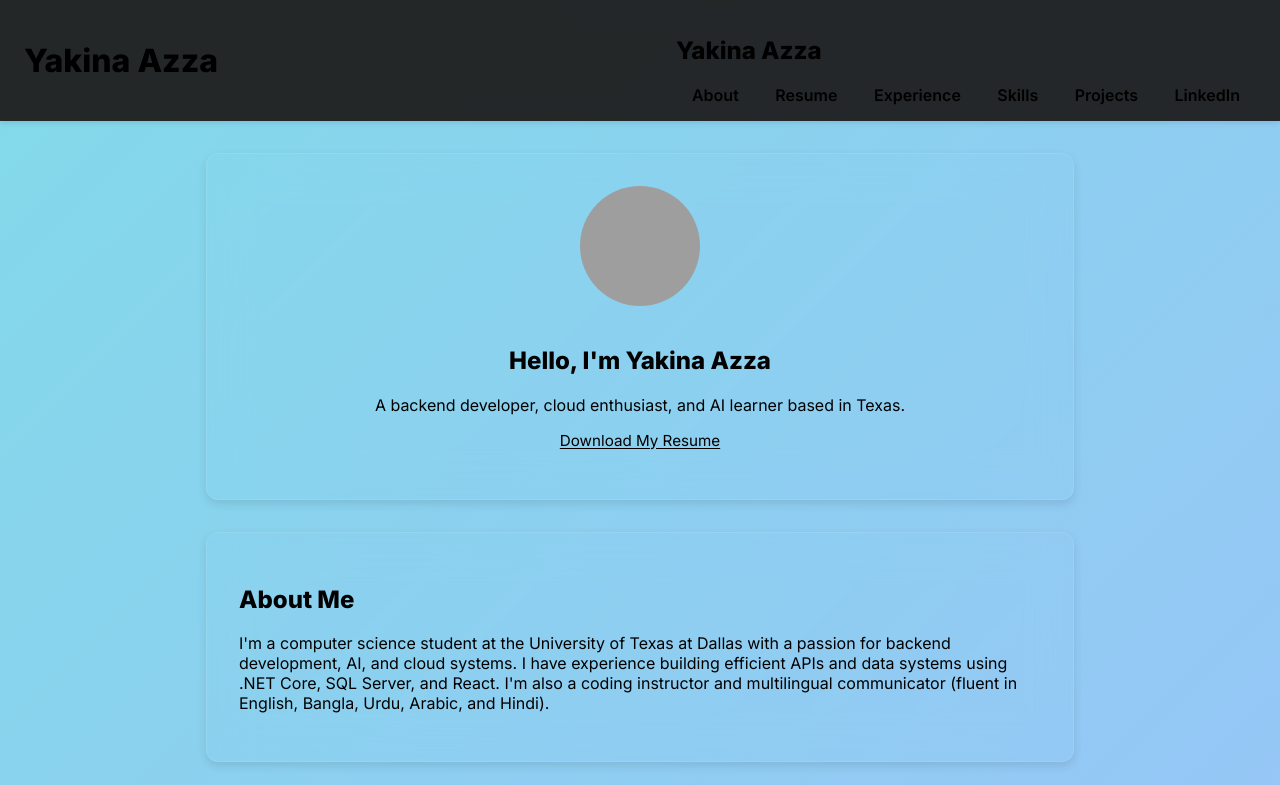
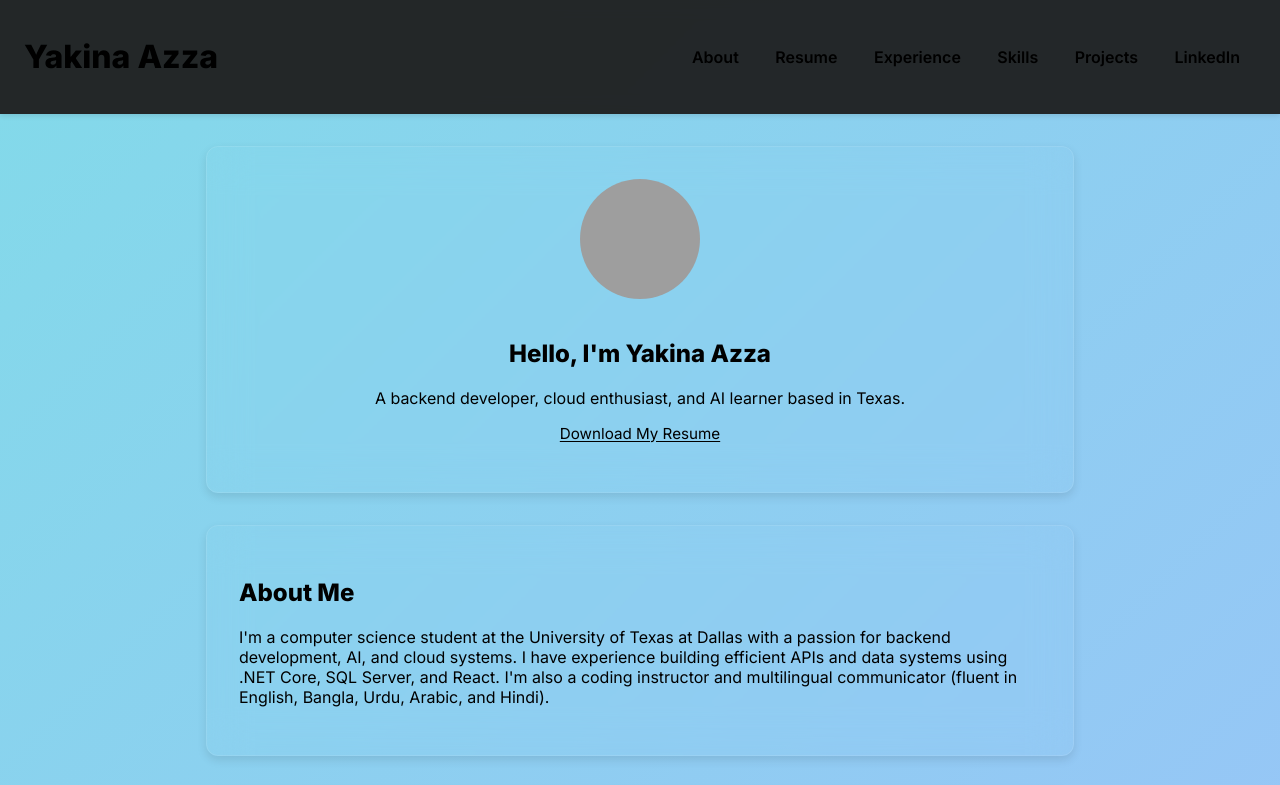
Before and after one commit to Kina0110/kina0110.github.io, a plain HTML site: page index.html in a window 1280 px wide. Shown: the top 785 px of the page. Drawn offline with Linux system fonts and the light colour scheme; grey boxes are pictures that could not be loaded.

Commit message:
Update index.html

```diff
--- a/index.html
+++ b/index.html
@@ -209,7 +209,6 @@
     <h1>Yakina Azza</h1>
 
     <nav id="nav-links">
-    <h1>Yakina Azza</h1>
     <nav>
       <a href="#about">About</a>
       <a href="#resume">Resume</a>
```
